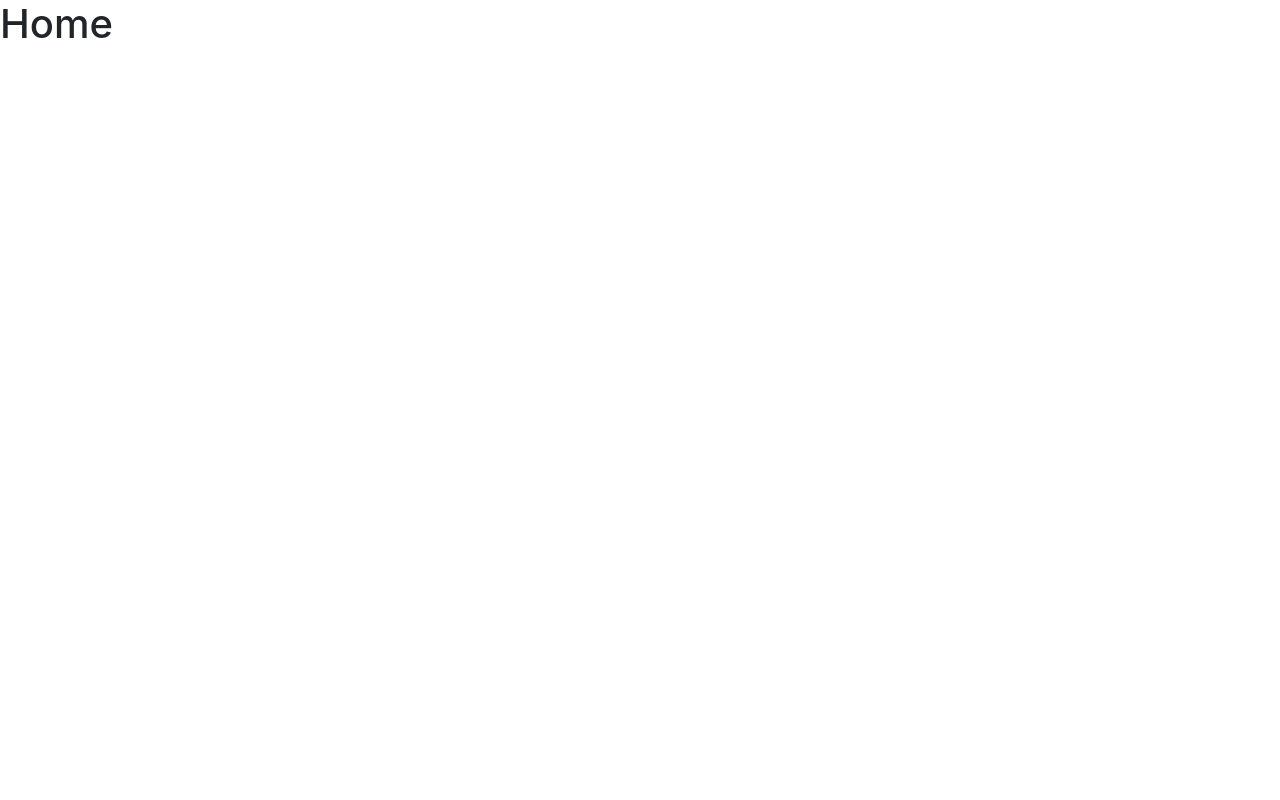
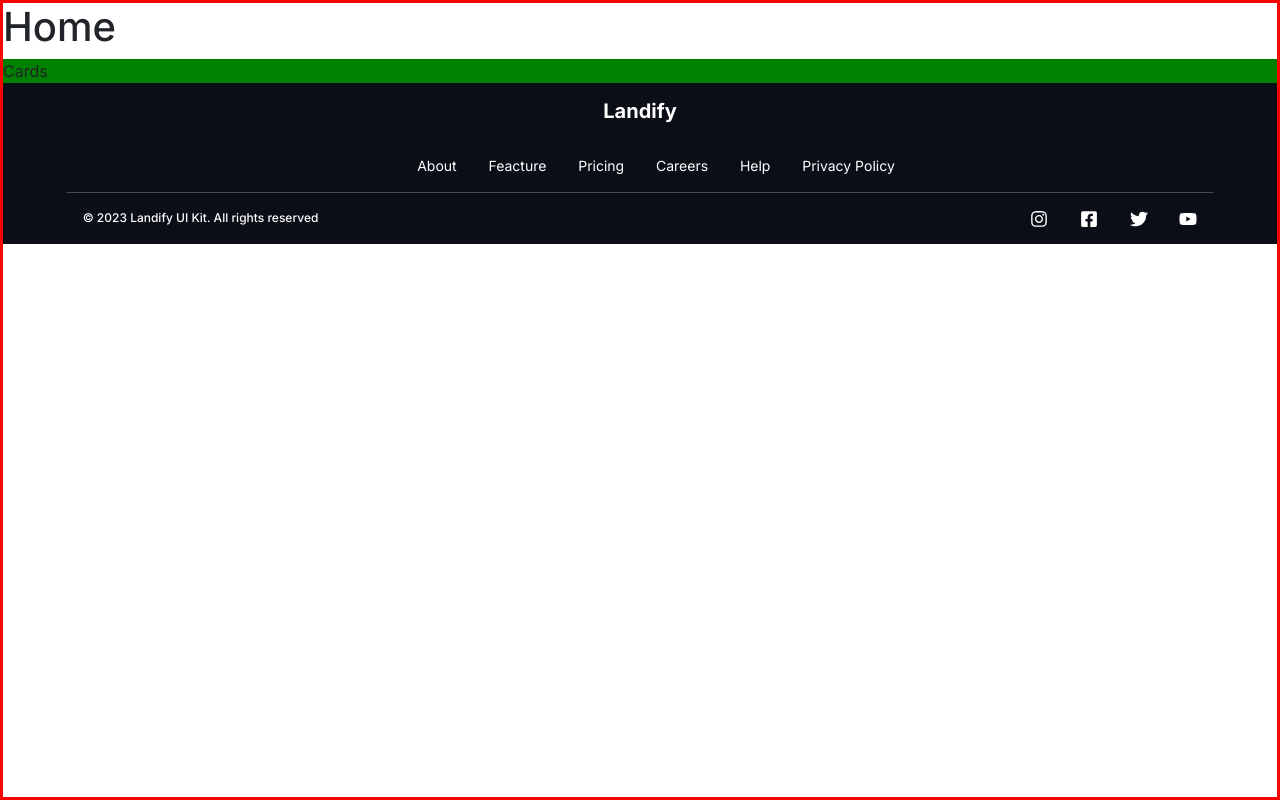
Before and after one commit to FrancoNicolas1/morfi, a React (Create React App) app in the folder client/: page /home in a window 1280 px wide. Built offline with nearby package versions, Linux system fonts and the light colour scheme.

Commit message:
añadiendo footer y rutas get de restaurant

```diff
--- a/client/package.json
+++ b/client/package.json
@@ -9,12 +9,14 @@
     "axios": "^1.2.1",
     "react": "^18.2.0",
     "react-dom": "^18.2.0",
+    "react-icons": "^4.7.1",
     "react-redux": "^8.0.5",
     "react-router-dom": "^5.2.0",
     "react-scripts": "5.0.1",
     "redux": "^4.2.0",
     "redux-devtools-extension": "^2.13.9",
     "redux-thunk": "^2.4.2",
+    "styled-components": "^5.3.6",
     "web-vitals": "^2.1.4"
   },
   "scripts": {
--- /dev/null
+++ b/client/src/components/cards/Cards.jsx
@@ -0,0 +1,9 @@
+import styled from 'styled-components';
+
+const Container = styled.div`
+  background: green;
+`;
+
+export const Cards = () => {
+  return <Container>Cards</Container>;
+};
--- /dev/null
+++ b/client/src/components/footer/Footer.jsx
@@ -0,0 +1,46 @@
+import { FaInstagram } from 'react-icons/fa';
+import { FaFacebookSquare } from 'react-icons/fa';
+import { FaTwitter } from 'react-icons/fa';
+import { FaYoutube } from 'react-icons/fa';
+import {
+  Container,
+  ContainerAuthorInfo,
+  LineDetail,
+  List,
+  Title,
+} from './footer.styled';
+
+export const Footer = () => {
+  return (
+    <Container>
+      <Title>Landify</Title>
+      <List>
+        <li>About</li>
+        <li>Feacture</li>
+        <li>Pricing</li>
+        <li>Careers</li>
+        <li>Help</li>
+        <li>Privacy Policy</li>
+      </List>
+      <LineDetail />
+      <ContainerAuthorInfo>
+        <p>© 2023 Landify UI Kit. All rights reserved</p>
+        <div className="container-social-media">
+          <div className="container-social">
+            <FaInstagram fontSize={18} />
+          </div>
+          <div className="container-social">
+            <FaFacebookSquare fontSize={18} />
+          </div>
+          <div className="container-social">
+            <FaTwitter fontSize={18} />
+          </div>
+
+          <div className="container-social">
+            <FaYoutube fontSize={18} />
+          </div>
+        </div>
+      </ContainerAuthorInfo>
+    </Container>
+  );
+};
--- /dev/null
+++ b/client/src/components/footer/footer.styled.js
@@ -0,0 +1,76 @@
+import styled from 'styled-components';
+
+export const Container = styled.div`
+  background: #0b0d17;
+  min-height: 130px;
+  color: #fff;
+  & li {
+    color: inherit;
+    list-style: none;
+    cursor: pointer;
+  }
+  & .container-social-media {
+    /* border: solid green; */
+    display: flex;
+    justify-content: space-between;
+    align-items: center;
+    width: 20%;
+    gap: 5px;
+  }
+  @media (min-width: 600px) {
+    & .container-social-media {
+      width: 15%;
+    }
+  }
+`;
+
+export const Title = styled.h3`
+  text-align: center;
+  font-size: 20px;
+  font-weight: 700;
+  padding: 1rem 0;
+`;
+
+export const List = styled.ul`
+  margin: 1rem auto;
+  display: flex;
+  gap: 0.5rem;
+  font-size: 12px;
+  flex-direction: column;
+  align-items: center;
+  @media (min-width: 600px) {
+    flex-direction: row;
+    align-items: center;
+    justify-content: space-between;
+  }
+  @media (min-width: 800px) {
+    font-size: 14px;
+  }
+  width: 40%;
+`;
+
+export const LineDetail = styled.hr`
+  width: 90%;
+  margin: 0 auto;
+`;
+
+export const ContainerAuthorInfo = styled.div`
+  /* border: solid red; */
+  width: 90%;
+  margin: 0 auto;
+  padding: 1rem;
+  display: flex;
+  align-items: center;
+  justify-content: space-between;
+  font-size: 12px;
+  & p {
+    margin: 0;
+    font-size: 10px;
+  }
+  @media (min-width: 600px) {
+    & p {
+      font-size: 12px;
+      font-weight: 500;
+    }
+  }
+`;
--- a/client/src/index.css
+++ b/client/src/index.css
@@ -1,13 +1,8 @@
+@import url('https://fonts.googleapis.com/css2?family=Inter:wght@400;500;600;700&display=swap');
+
 body {
   margin: 0;
-  font-family: -apple-system, BlinkMacSystemFont, 'Segoe UI', 'Roboto', 'Oxygen',
-    'Ubuntu', 'Cantarell', 'Fira Sans', 'Droid Sans', 'Helvetica Neue',
-    sans-serif;
+  font-family: 'Inter', sans-serif;
   -webkit-font-smoothing: antialiased;
   -moz-osx-font-smoothing: grayscale;
 }
-
-code {
-  font-family: source-code-pro, Menlo, Monaco, Consolas, 'Courier New',
-    monospace;
-}
--- a/client/src/pages/Home.jsx
+++ b/client/src/pages/Home.jsx
@@ -1,9 +1,22 @@
-import React from "react";
+import React from 'react';
+import styled from 'styled-components';
+import { Cards } from '../components/cards/Cards';
+import { Footer } from '../components/footer/Footer';
 
-export default function Home (){
-    return(
-        <>
+const ContainerHome = styled.div`
+  width: 100vw;
+  height: 100vh;
+  border: solid red;
+`;
+
+export default function Home() {
+  return (
+    <>
+      <ContainerHome>
         <h1>Home</h1>
-        </>
-    )
+        <Cards />
+        <Footer />
+      </ContainerHome>
+    </>
+  );
 }
```
Also changed, not shown: 2 other files (tests, documents, lock files or other folders).
